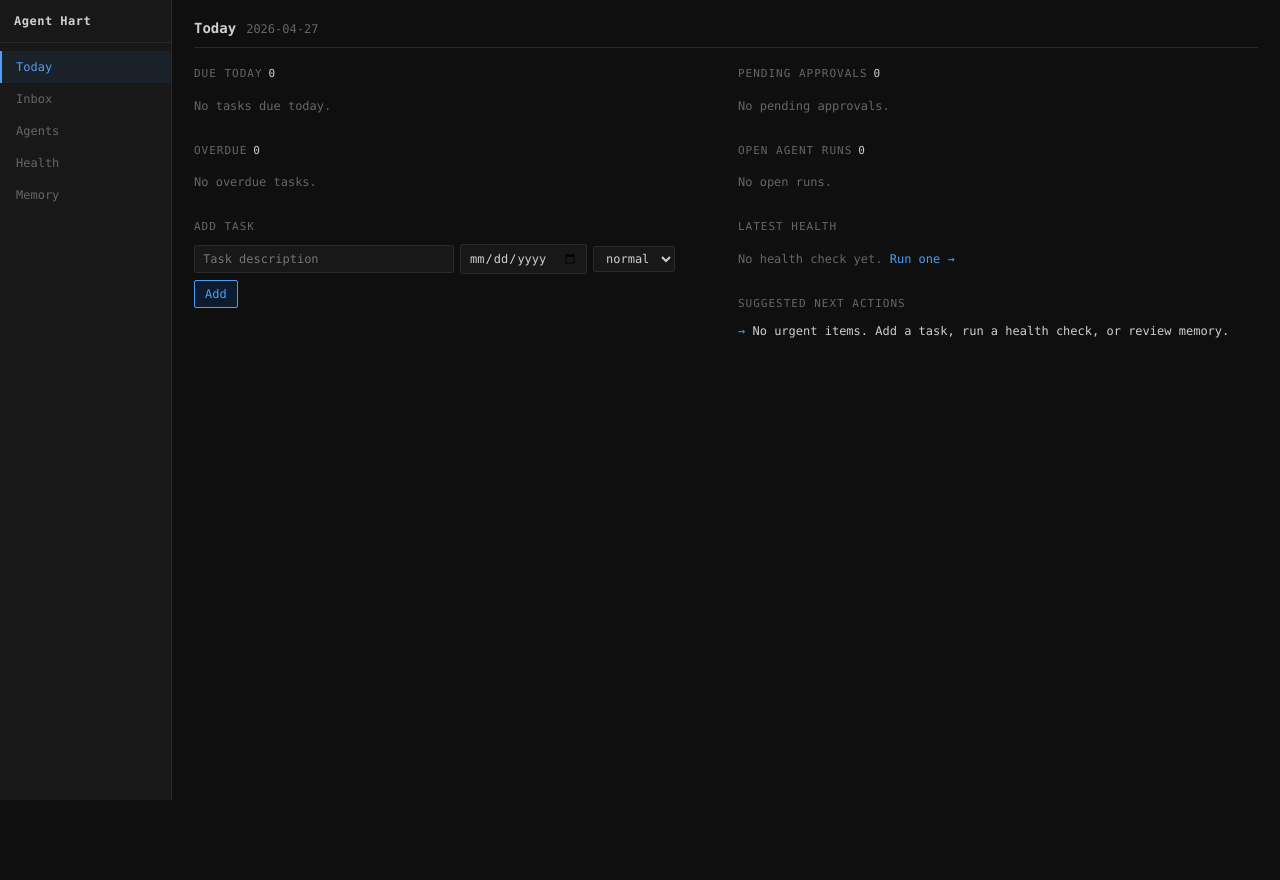
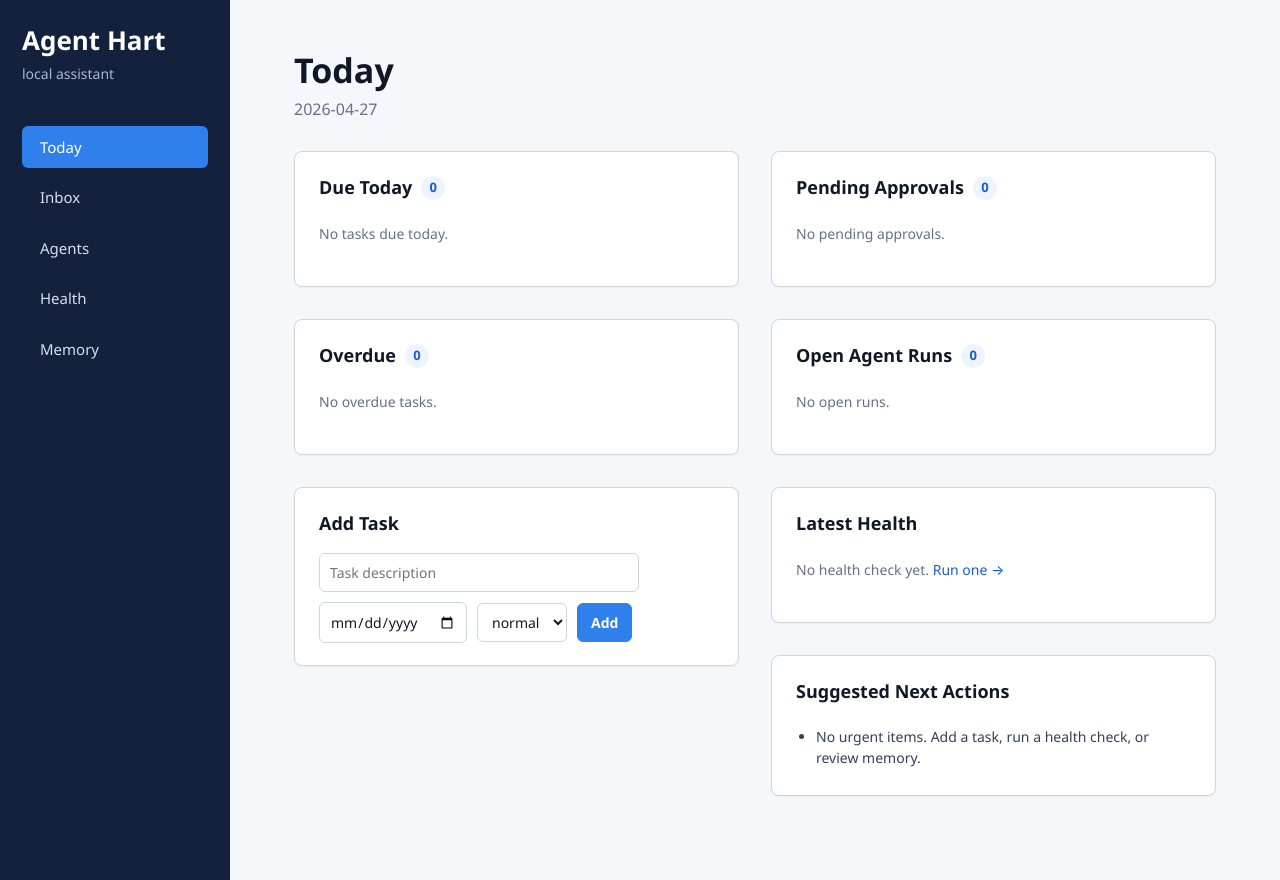
Before and after one commit to BHartDontStop88/AgentHart, a FastAPI app: page /today in a window 1280 px wide. Before the commit the page ends 800 px from the top, so only its background shows below. Run offline with FastAPI, Linux system fonts and the light colour scheme; data that the repository does not hold is empty; some libraries are stand-ins or nearby versions.

Commit message:
Match dashboard styling to README previews

```diff
--- a/static/style.css
+++ b/static/style.css
@@ -1,231 +1,397 @@
 /* Agent Hart Dashboard */
 :root {
-  --bg: #0f0f0f;
-  --surface: #181818;
-  --border: #2a2a2a;
-  --text: #d0d0d0;
-  --muted: #666;
-  --link: #4b9ef4;
-  --sidebar-w: 172px;
-  --ok: #3fb950;      --ok-bg: #0c1f0e;
-  --warn: #e3b341;    --warn-bg: #26200a;
-  --fail: #f85149;    --fail-bg: #200c0b;
-  --info: #58a6ff;    --info-bg: #0d1b2e;
+  --bg: #f5f7fb;
+  --sidebar: #14213d;
+  --sidebar-soft: #1d2b4a;
+  --surface: #ffffff;
+  --surface-soft: #f9fafb;
+  --border: #d0d5dd;
+  --border-soft: #eaecf0;
+  --text: #101828;
+  --muted: #667085;
+  --link: #2f80ed;
+  --link-dark: #175cd3;
+  --sidebar-w: 230px;
+  --ok: #067647;
+  --ok-bg: #ecfdf3;
+  --warn: #dc6803;
+  --warn-bg: #fffaeb;
+  --fail: #c01048;
+  --fail-bg: #fff1f3;
+  --info: #175cd3;
+  --info-bg: #eef4ff;
 }
 
-*, *::before, *::after { box-sizing: border-box; margin: 0; padding: 0; }
-html, body { height: 100%; }
+*, *::before, *::after { box-sizing: border-box; }
+html, body { min-height: 100%; }
 body {
+  margin: 0;
   background: var(--bg);
   color: var(--text);
-  font: 13px/1.5 'Cascadia Code', 'Fira Code', 'Consolas', ui-monospace, monospace;
+  font: 14px/1.5 "Segoe UI", system-ui, -apple-system, BlinkMacSystemFont, sans-serif;
+  letter-spacing: 0;
 }
-a { color: var(--link); text-decoration: none; }
+a { color: var(--link-dark); text-decoration: none; }
 a:hover { text-decoration: underline; }
 
-/* ── Layout ─────────────────────────────────────────────── */
-#layout { display: flex; height: 100vh; overflow: hidden; }
+#layout {
+  display: flex;
+  min-height: 100vh;
+}
 
 #sidebar {
   width: var(--sidebar-w);
-  background: var(--surface);
-  border-right: 1px solid var(--border);
+  background: var(--sidebar);
+  color: #ffffff;
   display: flex;
   flex-direction: column;
   flex-shrink: 0;
-  padding-top: 12px;
+  padding: 26px 22px;
 }
+
 #sidebar .brand {
-  font-size: 12px;
-  font-weight: bold;
-  color: var(--text);
-  padding: 0 14px 12px;
-  border-bottom: 1px solid var(--border);
-  margin-bottom: 8px;
-  letter-spacing: 0.5px;
+  font-size: 26px;
+  font-weight: 750;
+  line-height: 1.15;
+  margin-bottom: 44px;
 }
+
+#sidebar .brand::after {
+  content: "local assistant";
+  display: block;
+  margin-top: 10px;
+  color: #a9b7d0;
+  font-size: 14px;
+  font-weight: 500;
+}
+
 #sidebar a {
   display: block;
-  padding: 7px 14px;
+  color: #d7def0;
+  padding: 10px 18px;
+  margin-bottom: 8px;
+  border-radius: 6px;
+  font-size: 15px;
+  font-weight: 500;
+}
+
+#sidebar a:hover {
+  background: var(--sidebar-soft);
+  color: #ffffff;
+  text-decoration: none;
+}
+
+#sidebar a.active {
+  background: var(--link);
+  color: #ffffff;
+}
+
+#main {
+  width: 100%;
+  padding: 52px 64px;
+  overflow-x: hidden;
+}
+
+.pg-header {
+  margin-bottom: 30px;
+}
+
+.pg-header h1 {
+  margin: 0;
+  font-size: 34px;
+  line-height: 1.1;
+  font-weight: 760;
+}
+
+.pg-header .date {
+  display: inline-block;
+  margin-top: 8px;
+  color: var(--muted);
+  font-size: 16px;
+}
+
+.grid-2 {
+  display: grid;
+  grid-template-columns: minmax(0, 1fr) minmax(0, 1fr);
+  gap: 32px;
+  max-width: 1040px;
+}
+
+.section {
+  background: var(--surface);
+  border: 1px solid var(--border);
+  border-radius: 8px;
+  padding: 22px 24px;
+  margin-bottom: 32px;
+  box-shadow: 0 1px 2px rgba(16, 24, 40, 0.04);
+}
+
+.section-title {
+  display: flex;
+  align-items: center;
+  gap: 9px;
+  margin-bottom: 16px;
+  color: var(--text);
+  font-size: 18px;
+  font-weight: 730;
+}
+
+.section-title .cnt {
+  min-width: 24px;
+  height: 24px;
+  padding: 2px 8px;
+  border-radius: 999px;
+  background: var(--info-bg);
+  color: var(--info);
+  font-size: 13px;
+  text-align: center;
+}
+
+table {
+  width: 100%;
+  border-collapse: collapse;
+  font-size: 14px;
+}
+
+th {
+  text-align: left;
+  padding: 10px 8px;
   color: var(--muted);
   font-size: 12px;
-  border-left: 2px solid transparent;
-}
-#sidebar a:hover { color: var(--text); background: rgba(255,255,255,0.04); text-decoration: none; }
-#sidebar a.active { color: var(--link); border-left-color: var(--link); background: rgba(75,158,244,0.07); }
-
-#main { flex: 1; overflow-y: auto; padding: 18px 22px; }
-
-/* ── Page header ─────────────────────────────────────────── */
-.pg-header {
-  display: flex;
-  align-items: baseline;
-  gap: 10px;
-  margin-bottom: 18px;
-  padding-bottom: 8px;
-  border-bottom: 1px solid var(--border);
-}
-.pg-header h1 { font-size: 14px; font-weight: bold; }
-.pg-header .date { color: var(--muted); font-size: 12px; }
-
-/* ── Sections ────────────────────────────────────────────── */
-.section { margin-bottom: 22px; }
-.section-title {
-  font-size: 11px;
+  font-weight: 700;
   text-transform: uppercase;
-  letter-spacing: 1px;
-  color: var(--muted);
-  margin-bottom: 8px;
-  display: flex;
-  align-items: center;
-  gap: 6px;
-}
-.section-title .cnt { font-size: 11px; color: var(--text); }
-
-.grid-2 { display: grid; grid-template-columns: 1fr 1fr; gap: 24px; }
-
-/* ── Tables ─────────────────────────────────────────────── */
-table { width: 100%; border-collapse: collapse; font-size: 12px; }
-th {
-  text-align: left;
-  padding: 4px 8px;
-  color: var(--muted);
-  font-size: 11px;
-  font-weight: normal;
-  border-bottom: 1px solid var(--border);
-  text-transform: uppercase;
-  letter-spacing: 0.5px;
+  border-bottom: 1px solid var(--border-soft);
   white-space: nowrap;
 }
-td { padding: 5px 8px; border-bottom: 1px solid var(--border); vertical-align: middle; }
+
+td {
+  padding: 12px 8px;
+  border-bottom: 1px solid var(--border-soft);
+  vertical-align: middle;
+}
+
 tr:last-child td { border-bottom: none; }
-tr:hover td { background: rgba(255,255,255,0.02); }
-.td-actions { white-space: nowrap; }
+tr:hover td { background: var(--surface-soft); }
+.td-actions { white-space: nowrap; text-align: right; }
 
-/* ── Forms ──────────────────────────────────────────────── */
 .form-row {
   display: flex;
   flex-wrap: wrap;
-  gap: 6px;
+  gap: 10px;
   align-items: center;
-  margin-top: 6px;
 }
+
 input[type="text"], input[type="date"], select, textarea {
-  background: var(--surface);
+  min-height: 38px;
+  background: #ffffff;
   border: 1px solid var(--border);
   color: var(--text);
-  padding: 4px 8px;
+  padding: 8px 10px;
   font: inherit;
-  font-size: 12px;
-  border-radius: 2px;
+  border-radius: 6px;
 }
+
 input[type="text"]:focus, input[type="date"]:focus,
 select:focus, textarea:focus {
-  outline: none; border-color: var(--link);
+  outline: 2px solid rgba(47, 128, 237, 0.18);
+  border-color: var(--link);
 }
-input[type="text"].w-lg { width: 260px; }
-input[type="text"].w-md { width: 160px; }
-textarea { width: 100%; min-height: 56px; resize: vertical; }
 
-/* ── Buttons ─────────────────────────────────────────────── */
+input[type="text"].w-lg { width: min(100%, 320px); }
+input[type="text"].w-md { width: 190px; }
+textarea { width: 100%; min-height: 86px; resize: vertical; }
+
 button, .btn {
-  background: var(--surface);
+  min-height: 38px;
   border: 1px solid var(--border);
+  background: #ffffff;
   color: var(--text);
-  padding: 4px 10px;
+  padding: 8px 13px;
   font: inherit;
-  font-size: 12px;
+  font-weight: 650;
   cursor: pointer;
-  border-radius: 2px;
+  border-radius: 6px;
   white-space: nowrap;
 }
-button:hover, .btn:hover { background: #222; border-color: #444; }
-.btn-accent { background: var(--info-bg); border-color: var(--link); color: var(--link); }
-.btn-accent:hover { background: #0f2540; }
-.btn-ok { background: var(--ok-bg); border-color: var(--ok); color: var(--ok); }
-.btn-ok:hover { background: #10281a; }
-.btn-fail { background: var(--fail-bg); border-color: var(--fail); color: var(--fail); }
-.btn-fail:hover { background: #28100f; }
-.btn-warn { background: var(--warn-bg); border-color: var(--warn); color: var(--warn); }
 
-/* ── Badges ─────────────────────────────────────────────── */
+button:hover, .btn:hover {
+  background: var(--surface-soft);
+  text-decoration: none;
+}
+
+.btn-accent {
+  background: var(--link);
+  border-color: var(--link);
+  color: #ffffff;
+}
+.btn-accent:hover { background: #1f6fd8; }
+
+.btn-ok {
+  background: var(--ok-bg);
+  border-color: #abefc6;
+  color: var(--ok);
+}
+.btn-ok:hover { background: #dcfae6; }
+
+.btn-fail {
+  background: var(--fail-bg);
+  border-color: #fecdd6;
+  color: var(--fail);
+}
+.btn-fail:hover { background: #ffe4e8; }
+
+.btn-warn {
+  background: var(--warn-bg);
+  border-color: #fedf89;
+  color: var(--warn);
+}
+
 .badge {
   display: inline-block;
-  padding: 1px 5px;
-  border-radius: 2px;
-  font-size: 11px;
+  padding: 3px 8px;
+  border-radius: 999px;
+  font-size: 12px;
+  font-weight: 700;
   white-space: nowrap;
 }
+
 .badge.ok, .badge.approved, .badge.success, .badge.completed {
-  color: var(--ok); background: var(--ok-bg);
+  color: var(--ok);
+  background: var(--ok-bg);
 }
 .badge.warn, .badge.degraded, .badge.partial_success, .badge.medium {
-  color: var(--warn); background: var(--warn-bg);
+  color: var(--warn);
+  background: var(--warn-bg);
 }
 .badge.fail, .badge.error, .badge.rejected, .badge.failed,
-.badge.bad_plan, .badge.failed_tool {
-  color: var(--fail); background: var(--fail-bg);
+.badge.bad_plan, .badge.failed_tool, .badge.high {
+  color: var(--fail);
+  background: var(--fail-bg);
 }
-.badge.pending       { color: #aaa; background: #222; }
-.badge.auto_approved { color: var(--info); background: var(--info-bg); }
-.badge.planning, .badge.running { color: var(--info); background: var(--info-bg); }
-.badge.waiting_for_review       { color: #c678dd; background: #1d0c2e; }
-.badge.blocked_by_policy, .badge.user_rejected { color: #f97316; background: #1e1100; }
-.badge.high    { color: var(--fail); background: var(--fail-bg); }
-.badge.low     { color: var(--muted); background: #1a1a1a; }
-.badge.normal  { color: var(--text); background: #222; }
-.badge.unknown { color: #555; background: #1a1a1a; }
+.badge.pending, .badge.normal {
+  color: #344054;
+  background: #f2f4f7;
+}
+.badge.auto_approved, .badge.planning, .badge.running {
+  color: var(--info);
+  background: var(--info-bg);
+}
+.badge.waiting_for_review {
+  color: #6941c6;
+  background: #f4f3ff;
+}
+.badge.blocked_by_policy, .badge.user_rejected {
+  color: #b54708;
+  background: #fffaeb;
+}
+.badge.low, .badge.unknown {
+  color: var(--muted);
+  background: #f2f4f7;
+}
 
-/* ── Flash messages ──────────────────────────────────────── */
 .flash {
-  padding: 7px 12px;
-  border-radius: 2px;
-  margin-bottom: 14px;
-  font-size: 12px;
+  padding: 12px 14px;
+  border-radius: 8px;
+  margin-bottom: 20px;
+  font-weight: 650;
 }
-.flash.ok    { color: var(--ok); background: var(--ok-bg); border: 1px solid #1a3520; }
-.flash.error { color: var(--fail); background: var(--fail-bg); border: 1px solid #3a1510; }
+.flash.ok {
+  color: var(--ok);
+  background: var(--ok-bg);
+  border: 1px solid #abefc6;
+}
+.flash.error {
+  color: var(--fail);
+  background: var(--fail-bg);
+  border: 1px solid #fecdd6;
+}
 
-/* ── Misc helpers ────────────────────────────────────────── */
-.empty   { color: var(--muted); font-size: 12px; padding: 6px 0; }
-.muted   { color: var(--muted); }
-.small   { font-size: 11px; }
-.mono    { font-family: monospace; }
-.trunc   { max-width: 240px; overflow: hidden; text-overflow: ellipsis; white-space: nowrap; display: block; }
+.empty { color: var(--muted); font-size: 14px; padding: 6px 0; }
+.muted { color: var(--muted); }
+.small { font-size: 13px; }
+.mono { font-family: "Cascadia Code", Consolas, ui-monospace, monospace; }
+.trunc {
+  max-width: 320px;
+  overflow: hidden;
+  text-overflow: ellipsis;
+  white-space: nowrap;
+  display: block;
+}
 .inline-form { display: inline; margin: 0; padding: 0; }
+
 pre {
   white-space: pre-wrap;
-  word-break: break-all;
-  font: 12px/1.4 monospace;
-  color: var(--muted);
-  background: var(--surface);
-  padding: 6px 8px;
-  border-radius: 2px;
-  border: 1px solid var(--border);
-  max-height: 120px;
+  word-break: break-word;
+  font: 13px/1.5 "Cascadia Code", Consolas, ui-monospace, monospace;
+  color: #344054;
+  background: var(--surface-soft);
+  padding: 12px 14px;
+  border-radius: 8px;
+  border: 1px solid var(--border-soft);
+  max-height: 180px;
   overflow-y: auto;
 }
 
-.actions-list { list-style: none; }
-.actions-list li { padding: 2px 0; font-size: 12px; }
-.actions-list li::before { content: "→ "; color: var(--link); }
+.actions-list {
+  margin: 0;
+  padding-left: 20px;
+}
+.actions-list li {
+  padding: 5px 0;
+  font-size: 14px;
+  color: #344054;
+}
 
-.health-big { font-size: 22px; font-weight: bold; }
-.health-big.ok       { color: var(--ok); }
+.health-big {
+  font-size: 24px;
+  font-weight: 760;
+}
+.health-big.ok { color: var(--ok); }
 .health-big.degraded { color: var(--warn); }
-.health-big.fail     { color: var(--fail); }
+.health-big.fail { color: var(--fail); }
 
-/* ── Mobile ─────────────────────────────────────────────── */
-@media (max-width: 768px) {
-  #layout { flex-direction: column; height: auto; overflow: visible; }
+@media (max-width: 860px) {
+  #layout {
+    flex-direction: column;
+  }
   #sidebar {
-    width: 100%; flex-direction: row; flex-wrap: wrap;
-    padding: 8px; border-right: none; border-bottom: 1px solid var(--border);
+    width: 100%;
+    padding: 18px;
+    flex-direction: row;
+    flex-wrap: wrap;
+    gap: 8px;
   }
-  #sidebar .brand { border-bottom: none; margin-bottom: 0; padding: 4px 8px; }
-  #sidebar a { padding: 4px 8px; border-left: none; border-bottom: 2px solid transparent; }
-  #sidebar a.active { border-left-color: transparent; border-bottom-color: var(--link); }
-  #main { overflow-y: visible; padding: 14px; }
-  .grid-2 { grid-template-columns: 1fr; }
-  input[type="text"].w-lg { width: 100%; }
+  #sidebar .brand {
+    width: 100%;
+    margin-bottom: 8px;
+    font-size: 24px;
+  }
+  #sidebar a {
+    margin-bottom: 0;
+    padding: 8px 12px;
+  }
+  #main {
+    padding: 28px 18px;
+  }
+  .grid-2 {
+    grid-template-columns: 1fr;
+    gap: 0;
+  }
+  .section {
+    padding: 18px;
+    margin-bottom: 18px;
+  }
+  .pg-header h1 {
+    font-size: 30px;
+  }
+  input[type="text"].w-lg,
+  input[type="text"].w-md {
+    width: 100%;
+  }
+  .form-row > * {
+    flex: 1 1 100%;
+  }
+  .trunc {
+    max-width: 210px;
+  }
 }
```
